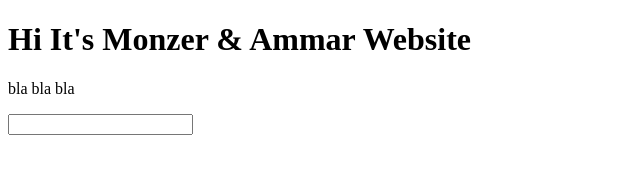
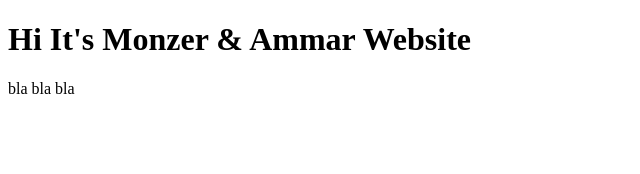
Before and after one commit to monzeromer-lab/study, a plain HTML site: page index.html in a window 1280 px wide. Shown: the whole page, without its empty margins (0-640 px from the left). Drawn offline with Linux system fonts and the light colour scheme.

Commit message:
hi ammar

```diff
--- a/index.html
+++ b/index.html
@@ -10,8 +10,9 @@
         <h1>Hi It's Monzer & Ammar Website</h1>
         <p> bla bla bla <p>
                 <form>
-                    <input type="text">
+                    <!-- <input type="text"> -->
                     <!-- ooh hi lets chat here
                     -->
-                </body>
-            </html>
+                </form>
+            </body>
+        </html>
```
